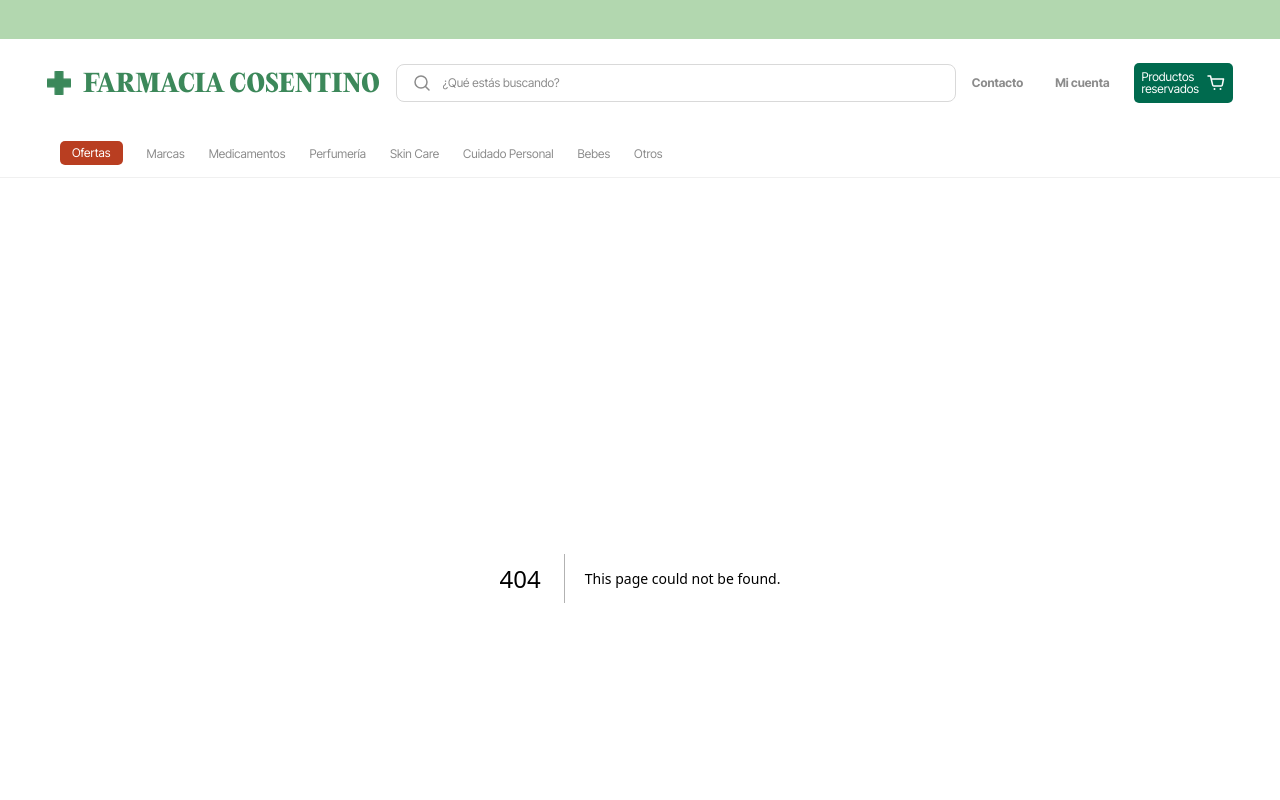
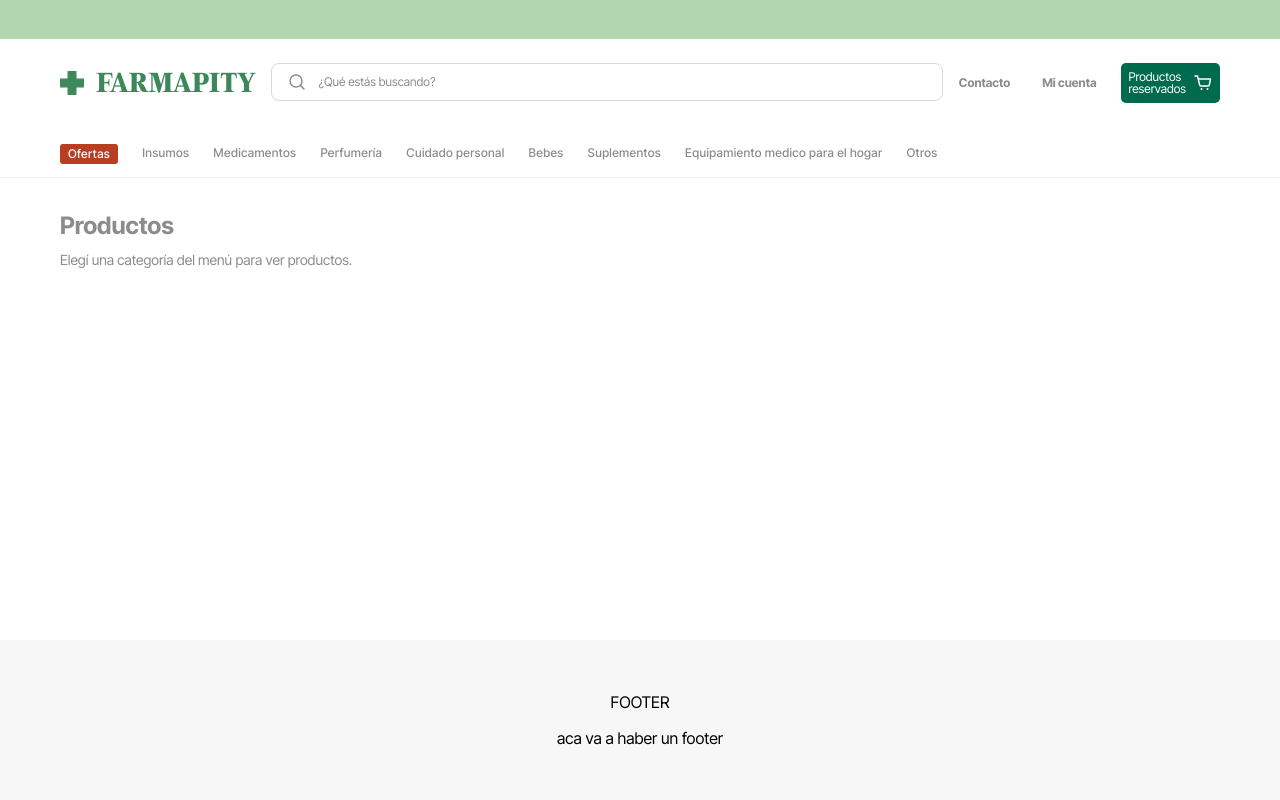
Before and after one commit to mariano3232/farmacia-cosentino, a Next.js app: page /products in a window 1280 px wide. Before the commit this address had no page. Shown: the top 800 px of the page. Built offline with nearby package versions, Linux system fonts and the light colour scheme.

Commit message:
categories collapsible

```diff
--- /dev/null
+++ b/app/products/[category]/page.tsx
@@ -0,0 +1,28 @@
+const categoryLabels: Record<string, string> = {
+  ofertas: "Ofertas",
+  marcas: "Marcas",
+  medicamentos: "Medicamentos",
+  perfumeria: "Perfumería",
+  "skin-care": "Skin Care",
+  "cuidado-personal": "Cuidado Personal",
+  bebes: "Bebes",
+  otros: "Otros",
+};
+
+export default async function ProductsCategoryPage({
+  params,
+}: PageProps<"/products/[category]">) {
+  const { category } = await params;
+  const label = categoryLabels[category] ?? category;
+
+  return (
+    <main className="flex flex-1 flex-col bg-white">
+      <div className="mx-auto w-full max-w-[1512px] px-4 py-8 sm:px-6 lg:px-[60px]">
+        <h1 className="font-bold text-2xl text-gray-text">{label}</h1>
+        <p className="mt-2 text-sm text-gray-text">
+          Catálogo de {label.toLowerCase()}.
+        </p>
+      </div>
+    </main>
+  );
+}
--- /dev/null
+++ b/app/products/page.tsx
@@ -0,0 +1,12 @@
+export default function ProductsPage() {
+  return (
+    <main className="flex flex-1 flex-col bg-white">
+      <div className="mx-auto w-full max-w-[1512px] px-4 py-8 sm:px-6 lg:px-[60px]">
+        <h1 className="font-bold text-2xl text-gray-text">Productos</h1>
+        <p className="mt-2 text-sm text-gray-text">
+          Elegí una categoría del menú para ver productos.
+        </p>
+      </div>
+    </main>
+  );
+}
--- a/components/CategoryNav.tsx
+++ b/components/CategoryNav.tsx
@@ -1,42 +1,164 @@
-const categories = [
-  { label: "Ofertas", highlight: true },
-  { label: "Marcas" },
-  { label: "Medicamentos", active: false },
-  { label: "Perfumería" },
-  { label: "Skin Care" },
-  { label: "Cuidado Personal" },
-  { label: "Bebes" },
-  { label: "Otros" },
+"use client";
+
+import Link from "next/link";
+import { useState } from "react";
+import { cn } from "@/lib/utils";
+
+type Category = {
+  label: string;
+  slug: string;
+  highlight?: boolean;
+  subCategories: string[];
+};
+
+const categories: Category[] = [
+  {
+    label: "Ofertas",
+    slug: "ofertas",
+    highlight: true,
+    subCategories: ["aaa", "bbb"],
+  },
+  { label: "Insumos", slug: "insumos", subCategories: ["Descartables"] },
+  {
+    label: "Medicamentos",
+    slug: "medicamentos",
+    subCategories: ["Venta libre"],
+  },
+  {
+    label: "Perfumería",
+    slug: "perfumeria",
+    subCategories: ["Mujer", "Hombre"],
+  },
+  {
+    label: "Cuidado personal",
+    slug: "cuidado-personal",
+    subCategories: [
+      "Cuidado capilar",
+      "Cuidado facial",
+      "Cuidado corporal",
+      "Protección solar",
+      "Higiene personal",
+    ],
+  },
+  {
+    label: "Bebes",
+    slug: "bebes",
+    subCategories: [
+      "pañales",
+      "lactancia",
+      "higiene del bebe",
+      "nutrición infaltil",
+      "cuidado materno",
+      "accesorios del bebe",
+    ],
+  },
+  {
+    label: "Suplementos",
+    slug: "suplementos",
+    subCategories: ["Proteina", "Vitaminas y minerales"],
+  },
+  {
+    label: "Equipamiento medico para el hogar",
+    slug: "equipamiento-medico",
+    subCategories: [],
+  },
+  {
+    label: "Otros",
+    slug: "otros",
+    subCategories: ["accesorios", "tintura", "esmaltes"],
+  },
 ];
 
+function toSlug(value: string) {
+  return value
+    .normalize("NFD")
+    .replace(/[\u0300-\u036f]/g, "")
+    .toLowerCase()
+    .trim()
+    .replace(/\s+/g, "-");
+}
+
 export function CategoryNav() {
+  const [openSlug, setOpenSlug] = useState<string | null>(null);
+  const openCategory = categories.find((category) => category.slug === openSlug);
+  const hasDropdown =
+    !!openCategory && openCategory.subCategories.length > 0;
+
   return (
-    <nav className="border-b border-placeholder/40 bg-white">
-      <ul className="mx-auto flex max-w-[1512px] flex-wrap items-center gap-x-6 gap-y-2 px-[60px] py-3">
-        {categories.map((category) => (
-          <li key={category.label}>
+    <nav
+      className="relative z-40 border-b border-placeholder/40 bg-white"
+      onMouseLeave={() => setOpenSlug(null)}
+    >
+      <ul className="mx-auto flex max-w-[1512px] flex-wrap items-center gap-x-6 gap-y-2 px-4 py-3 sm:px-6 lg:px-[60px]">
+        {categories.map((category) => {
+          const isOpen = openSlug === category.slug;
+          const canOpen = category.subCategories.length > 0;
+
+          return (
+            <li
+              key={category.slug}
+              className="relative"
+              onMouseEnter={() =>
+                setOpenSlug(canOpen ? category.slug : null)
+              }
+            >
               {category.highlight ? (
-              <a
-                href="#"
-                className="inline-flex items-center rounded-[5px] bg-offers-red px-3 py-1 text-xs text-white"
+                <Link
+                  href={`/products/${category.slug}`}
+                  className="inline-flex items-center rounded-[3px] bg-offers-red px-2 py-0.5 text-xs font-medium tracking-[0.03em] text-white"
                 >
                   {category.label}
-              </a>
+                </Link>
               ) : (
-              <a
-                href="#"
-                className={`text-xs transition-colors hover:text-dark-green ${
-                  category.active
-                    ? "font-bold text-dark-green"
-                    : "text-gray-text"
-                }`}
+                <Link
+                  href={`/products/${category.slug}`}
+                  className={cn(
+                    "relative inline-block pb-1 text-xs font-medium tracking-[0.03em] transition-colors",
+                    isOpen
+                      ? "text-dark-green"
+                      : "text-gray-text hover:text-dark-green"
+                  )}
                 >
                   {category.label}
-              </a>
+                  <span
+                    className={cn(
+                      "absolute inset-x-0 -bottom-px h-px bg-dark-green transition-opacity",
+                      isOpen ? "opacity-100" : "opacity-0"
+                    )}
+                  />
+                </Link>
               )}
             </li>
+          );
+        })}
+      </ul>
+
+      {hasDropdown && openCategory && (
+        <>
+          <div
+            className="pb-24 absolute inset-x-0 top-full z-50 rounded-b-[10px] bg-white shadow-[0_4px_4px_rgba(140,140,140,0.1)]"
+            onMouseEnter={() => setOpenSlug(openCategory.slug)}
+          >
+            <div className="mx-auto flex max-w-[1512px] flex-wrap gap-x-16 gap-y-5 px-4 py-7 sm:px-6 lg:px-[60px]">
+              {openCategory.subCategories.map((subCategory) => (
+                <Link
+                  key={subCategory}
+                  href={`/products/${openCategory.slug}?sub=${toSlug(subCategory)}`}
+                  className="max-w-[140px] text-base font-medium leading-tight tracking-[0.03em] text-dark-green transition-opacity hover:opacity-70"
+                >
+                  {subCategory}
+                </Link>
               ))}
-      </ul>
+            </div>
+          </div>
+
+          <div
+            aria-hidden
+            className="absolute inset-x-0 top-full z-40 h-screen bg-black/10"
+            onMouseEnter={() => setOpenSlug(null)}
+          />
+        </>
+      )}
     </nav>
   );
 }
--- a/components/Header.tsx
+++ b/components/Header.tsx
@@ -1,3 +1,4 @@
+import Link from "next/link";
 import { SearchIcon } from "./icons";
 import { ReservedProductsSheet } from "./ReservedProductsSheet";
 
@@ -9,13 +10,13 @@ const navLinks = [
 export function Header() {
   return (
     <header className="bg-white shadow-[0_4px_4px_rgba(140,140,140,0.1)]">
-      <div className="mx-auto flex max-w-[1512px] flex-col gap-4 px-4 py-4 sm:px-6 lg:flex-row lg:items-center lg:gap-4 lg:px-[47px] lg:py-6">
+      <div className="mx-auto flex max-w-[1512px] flex-col gap-4 px-4 py-4 sm:px-6 lg:flex-row lg:gap-4 lg: lg:py-6 lg:px-15">
         <div className="flex items-center justify-between lg:contents">
           <div className="flex min-w-0 shrink-0 items-center gap-2 sm:gap-3 lg:order-1">
             <img src="/logo.png" alt="" className="size-6 shrink-0" />
-            <span className="overflow-visible font-editorial relative top-0.5 text-[24px] leading-none text-medium-green">
-              FARMACIA COSENTINO
-            </span>
+            <Link href={'/'} className="overflow-visible font-editorial relative top-0.5 text-[24px] leading-none text-medium-green">
+              FARMAPITY
+            </Link>
           </div>
 
           <div className="flex shrink-0 items-center gap-4 lg:order-3 lg:gap-6">
--- a/components/ReservedProductsSheet.tsx
+++ b/components/ReservedProductsSheet.tsx
@@ -16,7 +16,7 @@ export function ReservedProductsSheet() {
     <Sheet>
       <SheetTrigger
         aria-label="Productos reservados"
-        className="flex items-center justify-center gap-2 rounded-[5px] bg-dark-green p-2 text-[12px] text-white"
+        className="flex cursor-pointer items-center justify-center gap-2 rounded-[5px] bg-dark-green p-2 text-[12px] text-white"
       >
         <div className="flex flex-col items-start leading-3">
           <span>Productos</span>
```
Lines whose indentation alone changed are shown as unchanged.
